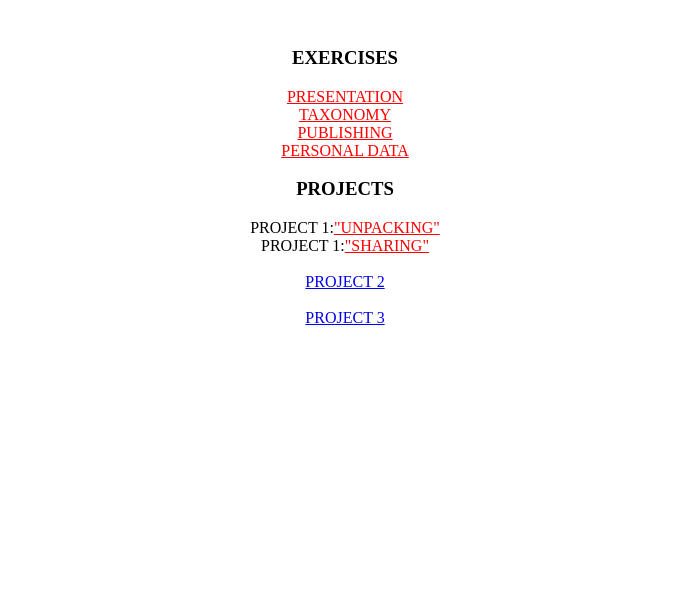
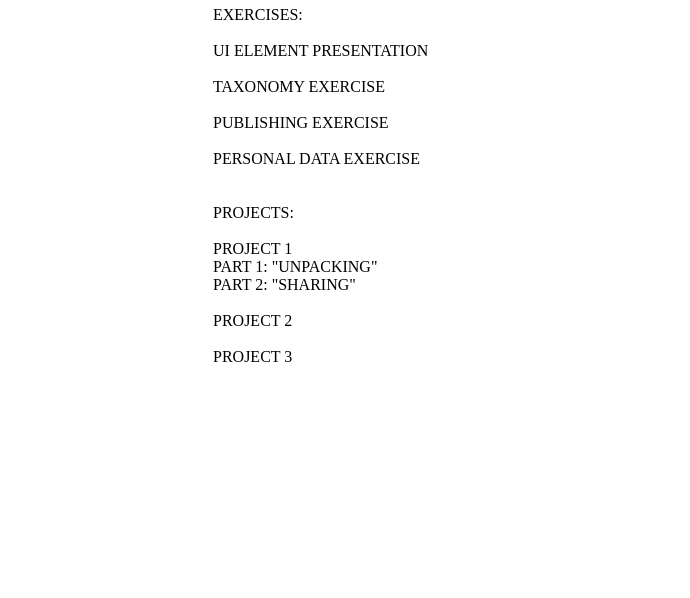
Before and after one commit to efan1014/GDFORTHEWEB2, a browser extension: page index.html in a window 1280 px wide. Shown: the part 202-800 px from the top of the page, without its empty margins (295-985 px from the left). Drawn offline with Linux system fonts and the light colour scheme.

Commit message:
make index page look better

```diff
--- /dev/null
+++ b/index.css
@@ -0,0 +1,19 @@
+body {
+	background-color: white;
+}
+
+a {
+	text-decoration: none;
+	color: black;
+}
+
+a:hover {
+	font-style: italic;
+	color: red;
+
+}
+
+.main {
+	margin-top: 150px;
+	margin-left: 500px;
+}
--- a/index.html
+++ b/index.html
@@ -2,43 +2,41 @@
 <!DOCTYPE html>
 <html>
 
-<font face="futura">
+<font face="AndaleMono">
 
 <head>
   <title>Esther Fan</title>
+  <link rel="stylesheet" type="text/css" href="index.css">
   <meta charset="utf-8" />
 </head>
 
 <body>
-<CENTER>
   <div class="main">
-      <h1 style="font-size: 100px"  > ESTHER FAN </h1>
+      <h1 style="color: red"> ESTHER FAN </h1>
 
-
-    <div id="exercises">
-      <h3>EXERCISES</h3>
-      <a style="color: red" href="presentation.html" target="blank">PRESENTATION</a>
-      <br>
-      <a style="color: red" href="taxonomy/taxonomy.html" target="blank"> TAXONOMY </a>
-      <br>
-      <a style="color: red" href="publishing.html">PUBLISHING</a>
+      EXERCISES:
+      <br><br>
+      <a href="presentation.html" target="blank">UI ELEMENT PRESENTATION</a>
+      <br><br>
+      <a href="taxonomy/taxonomy.html" target="blank"> TAXONOMY EXERCISE </a>
+      <br><br>
+      <a href="publishing.html">PUBLISHING EXERCISE </a>
+       <br><br>
+      <a href="personal-data/personaldata.html">PERSONAL DATA EXERCISE</a>
+    <br><br><br>
+      PROJECTS:
+      <br><br>
+       PROJECT 1
        <br>
-      <a style="color: red" href="personal-data/personaldata.html">PERSONAL DATA</a>
-    </div>
-
-    <div id="projects">
-      <h3>PROJECTS</h3>
-         PROJECT 1:<a style="color: red" href="UNPACKING/unpacking.html" target="_blank">"UNPACKING"</a>
-         <br>
-         PROJECT 1:<a style="color: red" href="UNPACKING/sharing.html" target="_blank">"SHARING"</a>
+       <a href="UNPACKING/unpacking.html" target="_blank"> PART 1: "UNPACKING"</a>
+       <br>
+       <a href="UNPACKING/sharing.html" target="_blank"> PART 2: "SHARING"</a>
       <br><br>
         <a href="PROJECT2/PLATFORMRESEARCH.html" target="_blank"> PROJECT 2 </a>
       <br><br>
       <a href="FINAL/test.html" target="_blank">PROJECT 3</a>
 
-    </div>
   </div>
-</CENTER>
 
 </body>
 </html>
```
